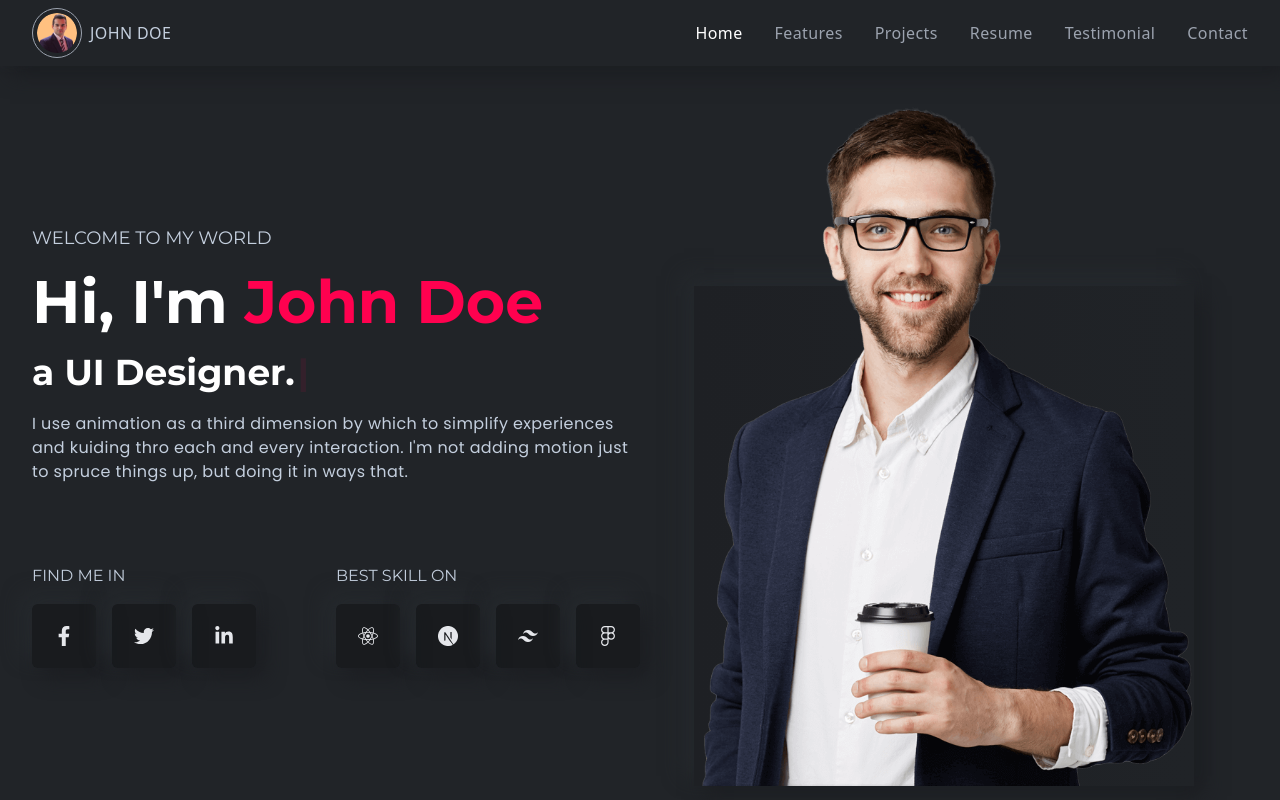
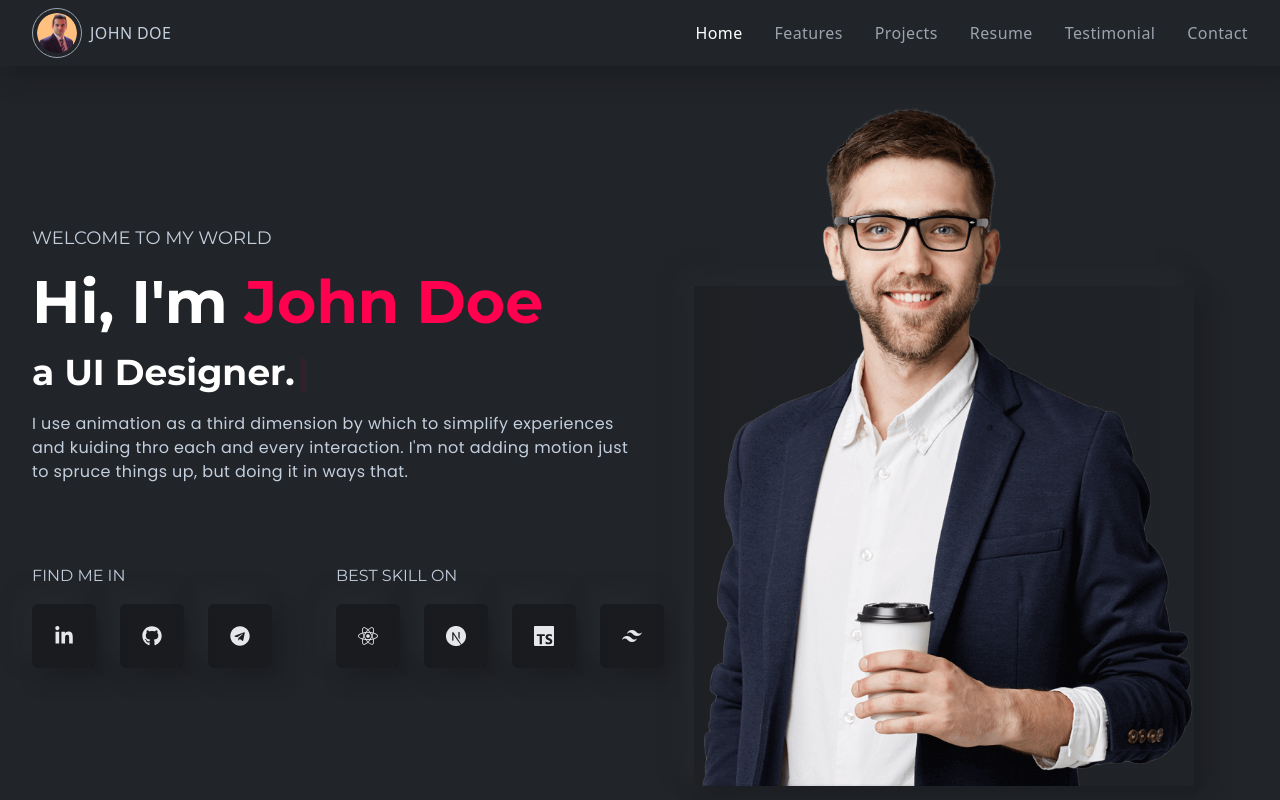
Before and after one commit to noorjsdivs/youtubeportfolio, a React (Create React App) app: page / in a window 1280 px wide. Shown: the top 800 px of the page. Built offline with nearby package versions, Linux system fonts and the light colour scheme.

Commit message:
LeftBanner was updated

```diff
--- a/src/components/banner/LeftBanner.js
+++ b/src/components/banner/LeftBanner.js
@@ -1,6 +1,6 @@
-import React from 'react'
+import React from "react";
 import { useTypewriter, Cursor } from "react-simple-typewriter";
-import Media from './Media';
+import Media from "../media/Media";
 
 const LeftBanner = () => {
   const [text] = useTypewriter({
@@ -32,9 +32,9 @@ const LeftBanner = () => {
         </p>
       </div>
       {/* Media */}
-     <Media />
+      <Media show={true} text='find me in'/>
     </div>
   );
-}
+};
 
-export default LeftBanner
+export default LeftBanner;
--- a/src/components/banner/Media.jsx
+++ /dev/null
@@ -1,46 +0,0 @@
-import React from 'react'
-import { FaFacebookF, FaTwitter, FaLinkedinIn, FaReact } from "react-icons/fa";
-import { SiTailwindcss, SiFigma, SiNextdotjs } from "react-icons/si";
-const Media = () => {
-  return (
-    <div className="flex flex-col xl:flex-row gap-6 lgl:gap-0 justify-between">
-        <div>
-          <h2 className="text-base uppercase font-titleFont mb-4">
-            Find me in
-          </h2>
-          <div className="flex gap-4">
-            <span className="bannerIcon">
-              <FaFacebookF />
-            </span>
-            <span className="bannerIcon">
-              <FaTwitter />
-            </span>
-            <span className="bannerIcon">
-              <FaLinkedinIn />
-            </span>
-          </div>
-        </div>
-        <div>
-          <h2 className="text-base uppercase font-titleFont mb-4">
-            BEST SKILL ON
-          </h2>
-          <div className="flex gap-4">
-            <span className="bannerIcon">
-              <FaReact />
-            </span>
-            <span className="bannerIcon">
-              <SiNextdotjs />
-            </span>
-            <span className="bannerIcon">
-              <SiTailwindcss />
-            </span>
-            <span className="bannerIcon">
-              <SiFigma />
-            </span>
-          </div>
-        </div>
-      </div>
-  )
-}
-
-export default Media
--- a/src/components/media/Media.jsx
+++ b/src/components/media/Media.jsx
@@ -28,16 +28,16 @@ const Media = ({ show ,text}) => {
             best skill on
           </h3>
           <div className="flex items-center gap-6">
-            <span className="mediaIcon">
+            <span className="bannerIcon">
               <FaReact />
             </span>
-            <span className="mediaIcon">
+            <span className="bannerIcon">
               <SiNextdotjs />
             </span>
-            <span className="mediaIcon">
+            <span className="bannerIcon">
               <SiTypescript />
             </span>
-            <span className="mediaIcon">
+            <span className="bannerIcon">
               <SiTailwindcss />
             </span>
           </div>
```
Lines whose indentation alone changed are shown as unchanged.
